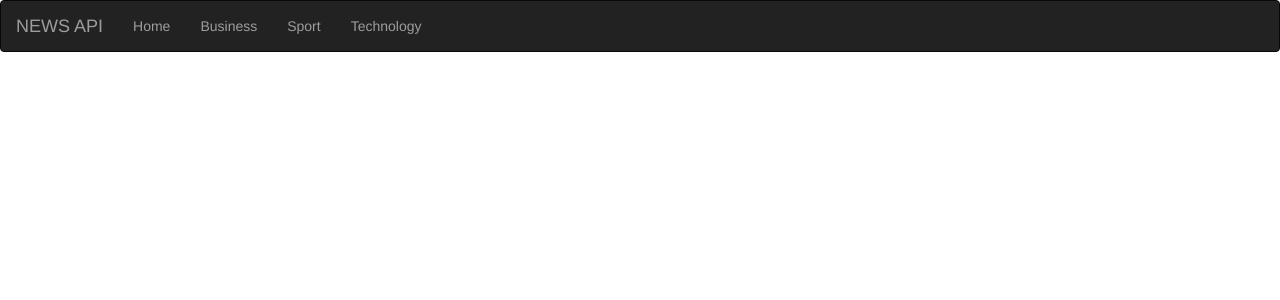
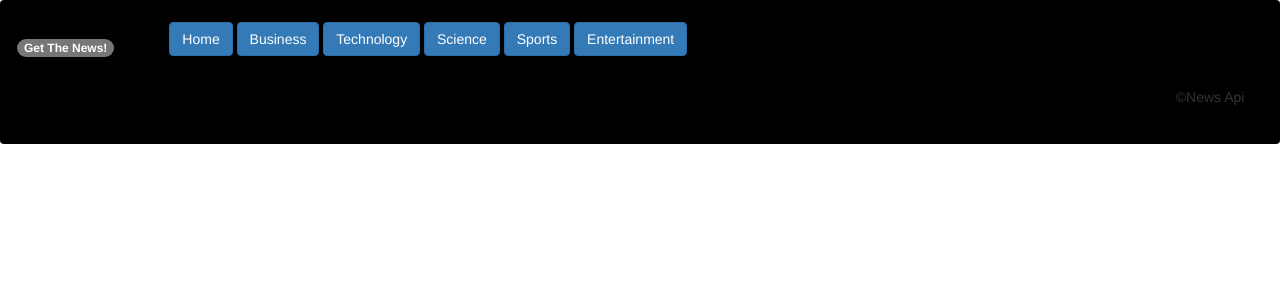
Before and after one commit to WayneMusungu/Mambo-Leo, a Flask app: template app/templates/base.html in a window 1280 px wide. Shown: the top 300 px of the page. Run offline with Flask 2, Linux system fonts and the light colour scheme; the template is opened without the code that fills it, so the values that code supplies are empty; parts of the project's set-up code (start-up, migrations or seed data) failed here and were passed over; some libraries are stand-ins or nearby versions.

Commit message:
Add categories.html

```diff
--- a/app/templates/index.html
+++ b/app/templates/index.html
@@ -1,4 +1,5 @@
 {% extends 'base.html'%}
+{% block content %}
 <h1>Welcome to Mambo Leo News</h1>
 
 <body>
@@ -12,3 +13,5 @@
         {% endfor %}
     </ul>
 </body>
+
+{% endblock %}
--- a/app/templates/navbar.html
+++ b/app/templates/navbar.html
@@ -1,20 +1,32 @@
-<div class="navbar navbar-inverse" role="navigation">
-    <div class="container-fluid">
-        <div class="navbar-header">
-            <button type="button" class="navbar-toggle" data-toggle="collapse" data-target=".navbar-collapse">
-                <span class="sr-only">Toggle navigation</span>
-                <span class="icon-bar"></span>
-                <span class="icon-bar"></span>
-                <span class="icon-bar"></span>
-            </button>
-            <a class="navbar-brand" href="/"> NEWS API </a>
-        </div>
-        <div class="navbar-collapse collapse">
-            <ul class="nav navbar-nav">
-                <li><a href="/">Home</a></li>
-                <li><a href="/">Business</a></li>
-                <li><a href="/">Sport</a></li>
-                <li><a href="/">Technology</a></li>
+<div class="navbar" style="background-color: black;" role="navigation">
+    <div class="container-fluid"></div>
+      <nav class="navbar navbar-expand-lg navbar-dark bg-dark fixed-top">
+        <h3> <a class="navbar-brand" href="/"><span class="badge badge-success">Get The News!</span></a></h3>
+
+          <span class="navbar-toggler-icon"></span>
+          </button>
+          <div class="collapse navbar-collapse" id="navbarText">
+            <ul class="navbar-nav mr-auto">
+
+              <a class="nav-link" href="/"><button type="button" class="btn btn-primary">Home </button><span class="sr-only">(current)</span></a>
+
+
+              <a class="nav-link" href="/{{'categories/Business'}}"><button type="button" class="btn btn-primary">Business</button></a>
+
+              <a class="nav-link" href="/{{'categories/Technology'}}"><button type="button" class="btn btn-primary">Technology</button></a>
+
+
+              <a class="nav-link" href="/{{'categories/Science'}}"><button type="button" class="btn btn-primary">Science</button></a>
+
+
+              <a class="nav-link" href="/{{'categories/Sports'}}"><button type="button" class="btn btn-primary">Sports</button></a>
+
+
+              <a class="nav-link" href="/{{'categories/Entertainment'}}"><button type="button" class="btn btn-primary">Entertainment</button></a>
             </ul>
-        </div>
-</div>
+            <span class="navbar-text" style="margin-left: 93%;">
+            ©News Api
+            </span>
+          </div>
+      </nav>
+    </div>
--- a/app/views.py
+++ b/app/views.py
@@ -17,6 +17,16 @@ def article(source_id):
     '''
     view article page function that returns article details page and its data
     '''
-    # title= 'Articles'
+
     articles = article_source(id)
     return render_template('article.html',articles= articles, id = id)
+
+@app.route('/categories/<cat>')
+def categories(cat):
+
+    '''
+    View categories that return articles relevant to the category
+    '''
+    category = get_category(cat)
+    # source = get_categories()
+    return render_template('categories.html',category=category)
```
Also changed, not shown: app/templates/categories.html (added, +35 -0 lines), app/templates/macros.html (deleted, +0 -17 lines).
